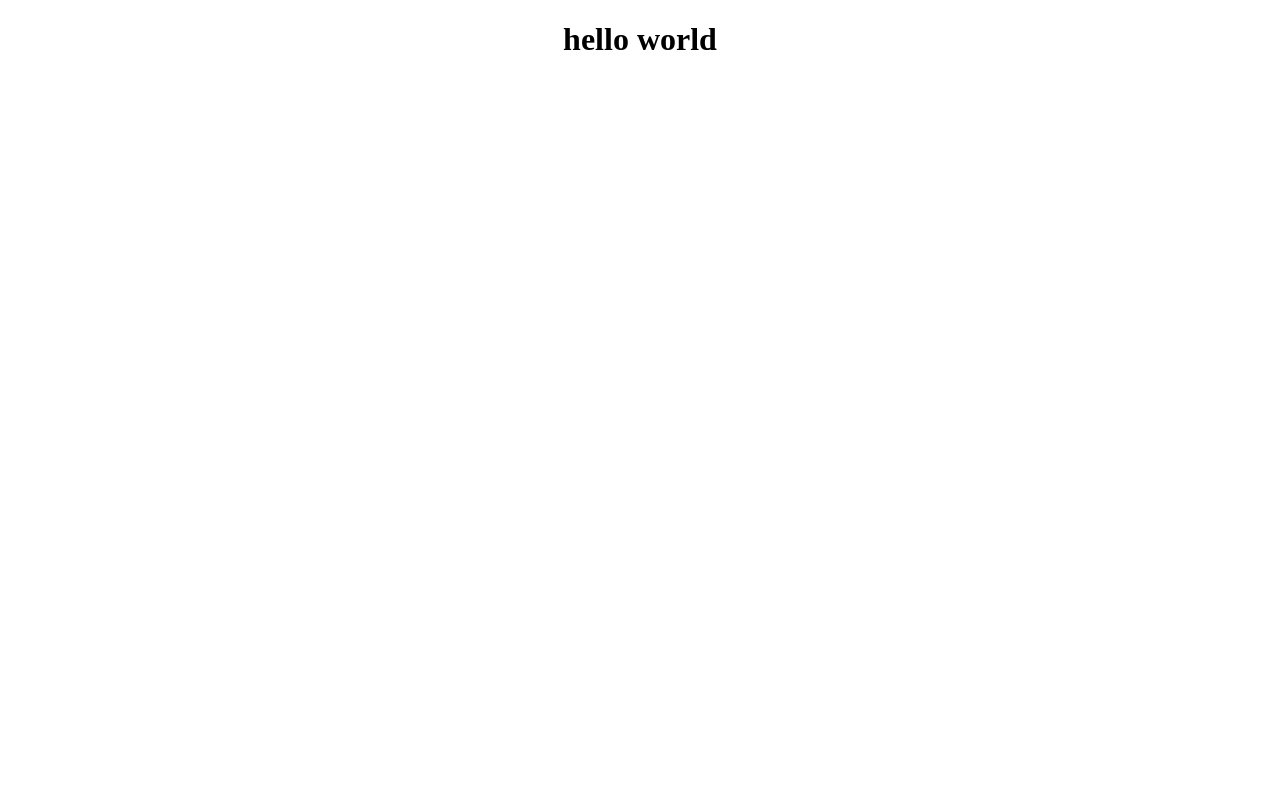
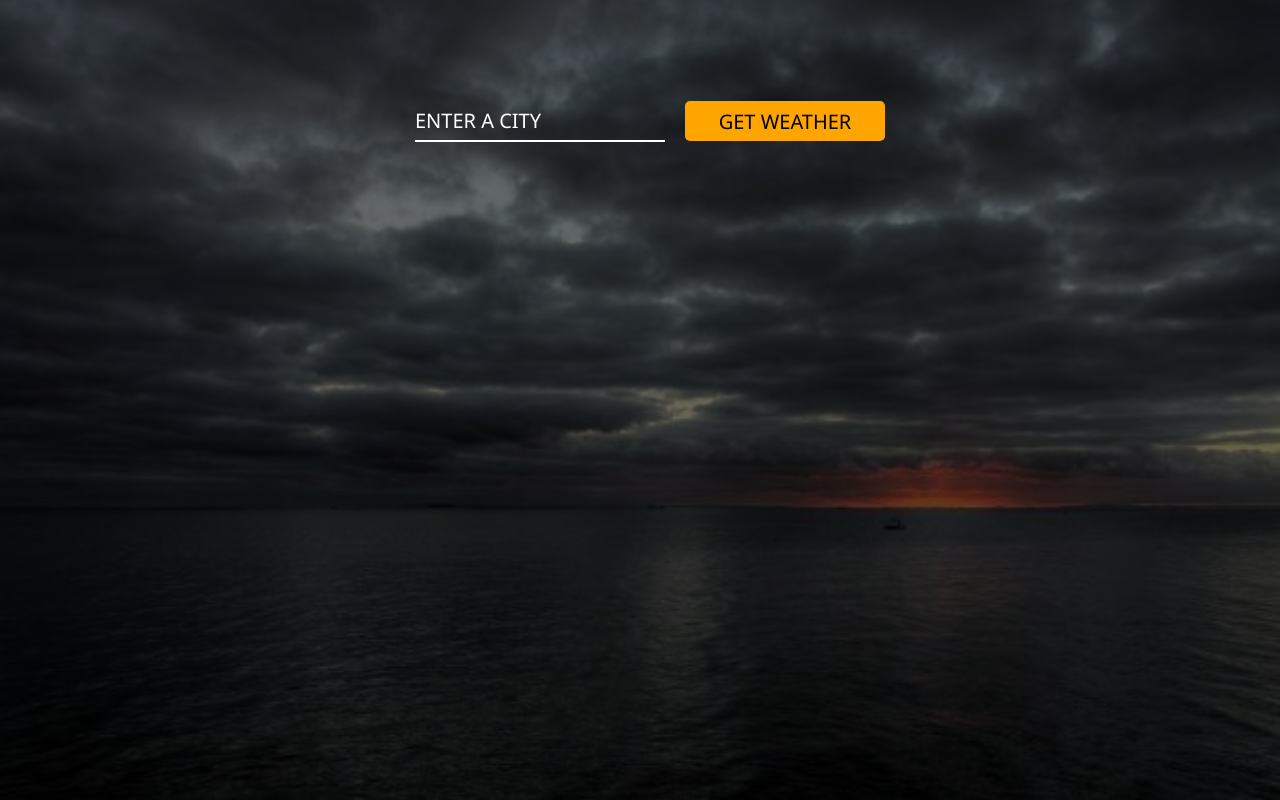
Before and after one commit to Anuththiga/weather-app, a React (Create React App) app: page / in a window 1280 px wide. Built offline with nearby package versions, Linux system fonts and the light colour scheme.

Commit message:
search bar and styles

```diff
--- a/src/App.css
+++ b/src/App.css
@@ -1,38 +1,71 @@
-.App {
-  text-align: center;
+* {
+  margin: 0;
+  padding: 0;
+  font-family: 'Segoe UI', Tahoma, Geneva, Verdana, sans-serif;
 }
 
-.App-logo {
-  height: 40vmin;
-  pointer-events: none;
+.App {
+  background-image: linear-gradient(
+    to bottom,
+    rgba(0, 0, 0, 0.6) 0%,
+    rgba(0, 0, 0, 0.6) 100%
+  ), url(./Images/background.jpg);
+  height: 100vh;
+  background-position: center;
+  background-repeat: no-repeat;
+  background-size: cover;
 }
 
-@media (prefers-reduced-motion: no-preference) {
-  .App-logo {
-    animation: App-logo-spin infinite 20s linear;
-  }
+.input-container {
+  display: flex;
+  justify-content: center;
+  align-items: center;
+  padding-top: 80px;
 }
 
-.App-header {
-  background-color: #282c34;
-  min-height: 100vh;
-  display: flex;
-  flex-direction: column;
-  align-items: center;
-  justify-content: center;
-  font-size: calc(10px + 2vmin);
+.inputs {
+  height: 40px;
+  width: 250px;
+  margin: 20px;
+  background-color: transparent;
   color: white;
+  text-transform: uppercase;
+  border: none;
+  border-bottom: solid white 2px;
+  font-size: 20px;
+  font-weight: 500;
 }
 
-.App-link {
-  color: #61dafb;
+::placeholder {
+  color: white;
+  font-weight: 500;
 }
 
-@keyframes App-logo-spin {
-  from {
-    transform: rotate(0deg);
-  }
-  to {
-    transform: rotate(360deg);
-  }
+.inputs:focus {
+  outline: none;
+  border-bottom: solid orange 2px;
+  transform: scale(1.05);
 }
+
+.inputs:hover {
+  transform: scale(1.05);
+  transition: all ease-in-out 0.2s;
+}
+
+button {
+  height: 40px;
+  width: 200px;
+  color: black;
+  font-size: 20px;
+  font-weight: 500;
+  text-transform: uppercase;
+  border: none;
+  border-radius: 5px;
+  cursor: pointer;
+  background-color: orange;
+}
+
+button:hover {
+  transform: scale(1.05);
+  transition: all ease-in-out 0.2s;
+}
--- a/src/App.js
+++ b/src/App.js
@@ -1,9 +1,21 @@
+import { useState } from 'react';
 import './App.css';
+import axios from 'axios';
 
 function App() {
+  const [city, setCity] = useState("");
+
   return (
     <div className="App">
-      <h1>hello world</h1>
+      <div className='input-container'>
+        <input
+          className='inputs'
+          type='text'
+          placeholder='Enter a City'
+          onChange={(e) => setCity(e.target.value)}
+          />
+        <button>Get Weather</button>
+      </div>
     </div>
   );
 }
```
Also changed, not shown: src/Images/background.jpg (added).
